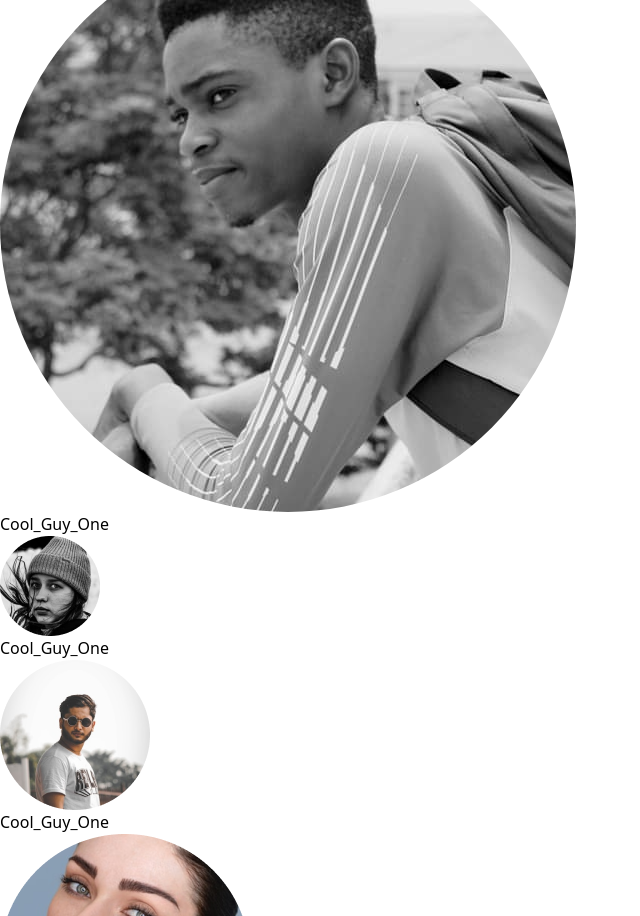
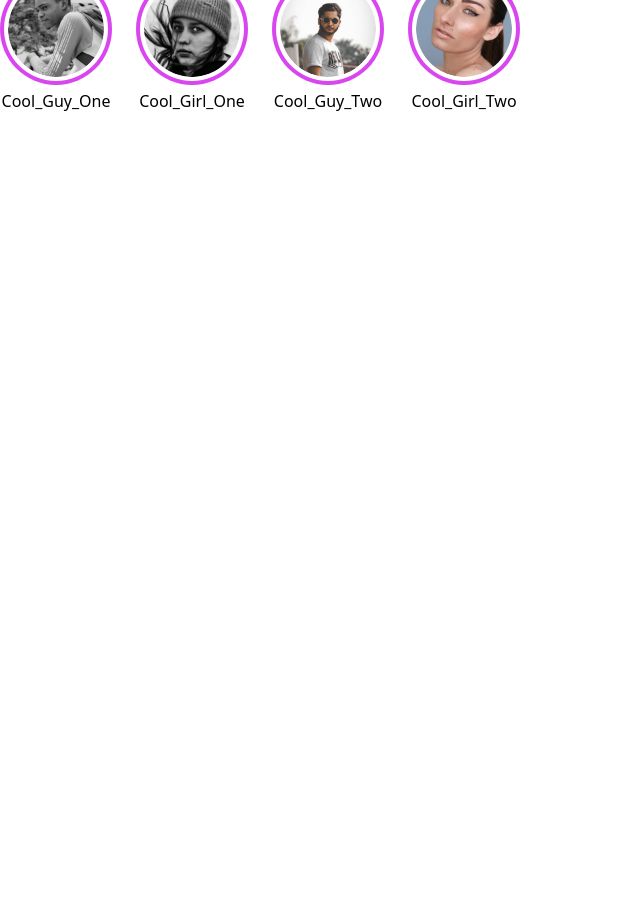
Before and after one commit to trend87/Fake-Stories, a website built with Parcel: page src/index.html in a window 1280 px wide. Shown: the part 112-1028 px from the top of the page, without its empty margins (0-640 px from the left). After the commit the page ends 800 px from the top, so only its background shows below. Built offline with nearby package versions, Linux system fonts and the light colour scheme.

Commit message:
flex ul and li, wrap first anchor inside a div and styled

```diff
--- a/src/index.html
+++ b/src/index.html
@@ -8,33 +8,46 @@
     <link rel="stylesheet" href="./assets/css/main.css">
 </head>
 <body>
-    <h1 class="text-5xl">Israel's Stories</h1>
+    <p class="sm:text-lg sm:leading-snug font-semibold text-fuchsia-700">WELCOME TO</p>
+    <h2 class="text-5xl lg:text-6xl font-extrabold text-gray-900">Israel's stories</h2>
 
     <div>
-        <ul>
-            <li>
-                <a href="#">
-                    <img src="./assets/images/guy1.png" alt="guy1">
-                </a>
+        <ul class="flex space-x-6">
+            <li class="flex flex-col items-center space-y-1 ">
+                <div class="bg-fuchsia-500 p-1 rounded-full">
+                    <a class="block bg-white p-1 rounded-full" href="#">
+                        <img class="h-24 w-24 rounded-full" src="./assets/images/guy1.png" alt="guy1">
+                    </a>
+                </div>
+
                 <a href="#">Cool_Guy_One</a>
             </li>
-            <li>
-                <a href="#">
-                    <img src="./assets/images/girl1.png" alt="guy1">
-                </a>
-                <a href="#">Cool_Guy_One</a>
+            <li class="flex flex-col items-center space-y-1 ">
+                <div class="bg-fuchsia-500 p-1 rounded-full">
+                    <a class="block bg-white p-1 rounded-full" href="#">
+                        <img class="h-24 w-24 rounded-full" src="./assets/images/girl1.png" alt="girl1">
+                    </a>
+                </div>
+
+                <a href="#">Cool_Girl_One</a>
             </li>
-            <li>
-                <a href="#">
-                    <img src="./assets/images/guy2.png" alt="guy1">
-                </a>
-                <a href="#">Cool_Guy_One</a>
+            <li class="flex flex-col items-center space-y-1 ">
+                <div class="bg-fuchsia-500 p-1 rounded-full">
+                    <a class="block bg-white p-1 rounded-full" href="#">
+                        <img class="h-24 w-24 rounded-full" src="./assets/images/guy2.png" alt="guy2">
+                    </a>
+                </div>
+
+                <a href="#">Cool_Guy_Two</a>
             </li>
-            <li>
-                <a href="#">
-                    <img src="./assets/images/girl2.png" alt="guy1">
-                </a>
-                <a href="#">Cool_Guy_One</a>
+            <li class="flex flex-col items-center space-y-1 ">
+                <div class="bg-fuchsia-500 p-1 rounded-full">
+                    <a class="block bg-white p-1 rounded-full" href="#">
+                        <img class="h-24 w-24 rounded-full" src="./assets/images/girl2.png" alt="girl2">
+                    </a>
+                </div>
+
+                <a href="#">Cool_Girl_Two</a>
             </li>
         </ul>
     </div>
```
